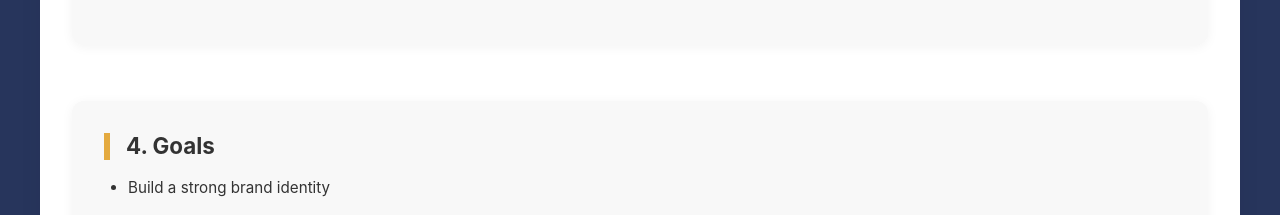
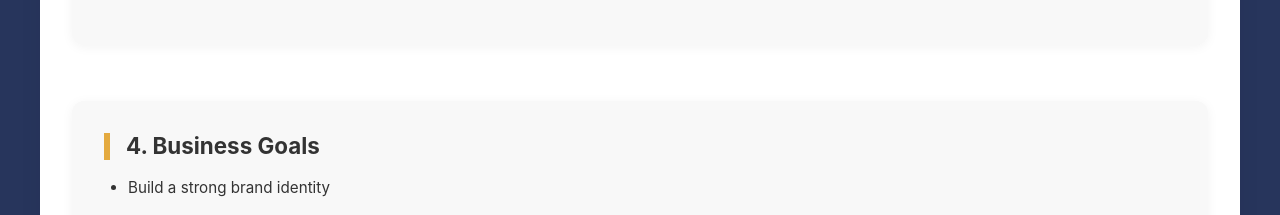
Before and after one commit to Mijincode/jeannie-portfolio, a React (Create React App) app: page /projects/happy-too in a window 1280 px wide. Shown: the part 1643-1858 px from the top of the page. Built offline with nearby package versions, Linux system fonts and the light colour scheme.

Commit message:
Edit h2 name

```diff
--- a/src/components/pages/HappyToo.js
+++ b/src/components/pages/HappyToo.js
@@ -107,7 +107,7 @@ export default function HappyToo() {
         </div>
 
         <div className="case-block-happyToo">
-          <h2>4. Goals</h2>
+          <h2>4. Business Goals</h2>
           <ul>
             <li>Build a strong brand identity</li>
             <li>Design a responsive, intuitive interface</li>
```
